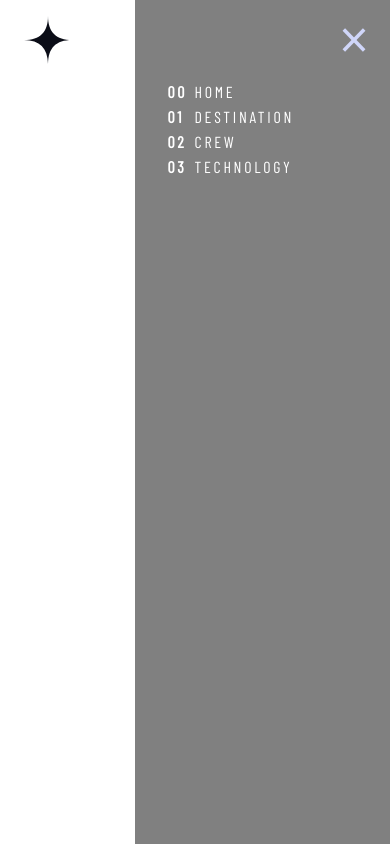
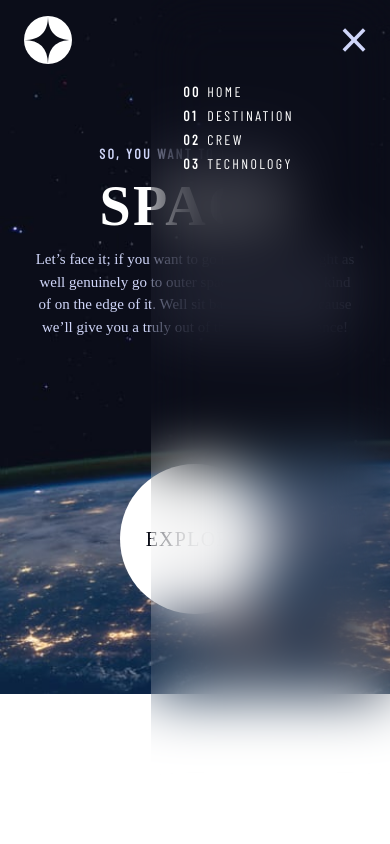
Before and after one commit to NeroZawady/fem-space-tourism, a plain HTML site: page starter-code/index.html in a window 390 px wide. Both pictures are taken after a click on the button 354 px from the left and 40 px from the top of the page. Drawn offline with nearby package versions, Linux system fonts and the light colour scheme; a web font is replaced by a local one.

Commit message:
Complete home section and typography styles

```diff
--- a/starter-code/index.html
+++ b/starter-code/index.html
@@ -14,7 +14,7 @@
     <link rel="stylesheet" href="custom-reset.css" />
     <link rel="stylesheet" href="style.css" />
     <script src="index.js" defer></script>
-    <title>Document</title>
+    <title>Space Tourism</title>
   </head>
   <body>
     <header class="header">
@@ -34,7 +34,9 @@
       <nav class="header__nav hidden">
         <ol class="header__list">
           <li class="header__list-item">
-            <a href="#home" class="header__link nav-text"> <span class="header__number">00</span> HOME </a>
+            <a href="#home" class="header__link nav-text">
+              <span class="header__number">00</span> HOME
+            </a>
           </li>
           <li class="header__nav-list-item">
             <a href="#destinations" class="header__link nav-text">
@@ -42,7 +44,9 @@
             </a>
           </li>
           <li class="header__nav-list-item">
-            <a href="#crew" class="header__link nav-text"> <span class="header__number">02</span> CREW </a>
+            <a href="#crew" class="header__link nav-text">
+              <span class="header__number">02</span> CREW
+            </a>
           </li>
           <li class="header__nav-list-item">
             <a href="#technology" class="header__link nav-text">
@@ -52,5 +56,28 @@
         </ol>
       </nav>
     </header>
+
+    <main class="main">
+      <article class="home">
+        <img
+          src="./assets/home/background-home-mobile.jpg"
+          alt="A photo of earth from space"
+          class="home__image"
+        />
+        <div class="home__content">
+          <div class="home__text">
+            <h1 class="home__heading nav-text">
+              SO, YOU WANT TO TRAVEL TO<br /><span class="heading-2">SPACE</span>
+            </h1>
+            <p class="home__body-text body-text">
+              Let’s face it; if you want to go to space, you might as well genuinely go to outer
+              space and not hover kind of on the edge of it. Well sit back, and relax because we’ll
+              give you a truly out of this world experience!
+            </p>
+          </div>
+          <button class="home__explore-button">EXPLORE</button>
+        </div>
+      </article>
+    </main>
   </body>
 </html>
--- a/starter-code/style.css
+++ b/starter-code/style.css
@@ -5,22 +5,117 @@
 
   font-family: 'Bellefair', serif;
 
-  --font-size--heading-1: 150px;
-  --font-size--heading-2: 100px;
-  --font-size--heading-3: 56px;
-  --font-size--heading-4: 32px;
-  --font-size--heading-5: 28px;
+  --font-size--heading-1: 80px;
+  --font-size--heading-2: 56px;
+  --font-size--heading-3: 24px;
+  --font-size--heading-4: 16px;
+  --font-size--heading-5: 16px;
   --font-size--sub-heading-1: 28px;
   --font-size--sub-heading-2: 14px;
-  --font-size--nav-text: 16px;
+  --font-size--nav-text: 14px;
+  --font-size--body-text: 15px;
 
-  --letter-spacing--heading-5: 4.75px;
+  --letter-spacing--heading-5: 2.7px;
   --letter-spacing--sub-heading-2: 2.35px;
-  --letter-spacing--nav-text: 2.7px;
+  --letter-spacing--nav-text: 2.35px;
+}
+
+@media (min-width: 600px) {
+  :root {
+    /* --font-size--heading-1: 150px; */
+    --font-size--heading-2: 80px;
+    --font-size--heading-3: 40px;
+    --font-size--heading-4: 24px;
+    --font-size--heading-5: 20px;
+    /* --font-size--sub-heading-1: 28px; */
+    /* --font-size--sub-heading-2: 14px; */
+    --font-size--nav-text: 16px;
+    --font-size--body-text: 16px;
+
+    --letter-spacing--heading-5: 3.4px;
+    /* --letter-spacing--sub-heading-2: 2.35px; */
+    --letter-spacing--nav-text: 2.7px;
+  }
+}
+
+@media (min-width: 900px) {
+  :root {
+    --font-size--heading-1: 150px;
+    --font-size--heading-2: 100px;
+    --font-size--heading-3: 56px;
+    --font-size--heading-4: 32px;
+    --font-size--heading-5: 28px;
+    /* --font-size--sub-heading-1: 28px; */
+    /* --font-size--sub-heading-2: 14px; */
+    --font-size--nav-text: 16px;
+    --font-size--body-text: 18px;
+
+    --letter-spacing--heading-5: 4.75px;
+    /* --letter-spacing--sub-heading-2: 2.35px; */
+    --letter-spacing--nav-text: 2.7px;
+  }
+}
+
+.heading-1 {
+  color: var(--color-accent-2);
+  font-family: 'Bellefair', serif;
+  font-size: var(--font-size--heading-1);
+}
+
+.heading-2 {
+  color: var(--color-accent-2);
+  font-family: 'Bellefair', serif;
+  font-size: var(--font-size--heading-2);
+}
+
+.heading-3 {
+  color: var(--color-accent-2);
+  font-family: 'Bellefair', serif;
+  font-size: 56px;
+}
+
+.heading-4 {
+  color: var(--color-accent-2);
+  font-family: 'Bellefair', serif;
+  font-size: var(--font-size--heading-4);
+}
+
+.heading-5 {
+  color: var(--color-accent-2);
+  font-family: 'Barlow Condensed', monospace;
+  font-size: var(--font-size--heading-5);
+  letter-spacing: var(--letter-spacing--heading-5);
+}
+
+.subheading-1 {
+  color: var(--color-accent-2);
+  font-family: 'Bellefair', serif;
+  font-size: var(--font-size--sub-heading-1);
+}
+
+.subheading-2 {
+  color: var(--color-accent-2);
+  font-family: 'Barlow Condensed', monospace;
+  font-size: var(--font-size--sub-heading-2);
+  letter-spacing: var(--letter-spacing--sub-heading-2);
+}
+
+.nav-text {
+  color: var(--color-accent-1);
+  font-family: 'Barlow Condensed', monospace;
+  font-size: var(--font-size--nav-text);
+  letter-spacing: var(--letter-spacing--nav-text);
+}
+
+.body-text {
+  color: var(--color-accent-1);
+  font-family: 'Bellefair', serif;
+  font-size: var(--font-size--body-text);
 }
 
 .header {
   position: fixed;
+  z-index: 100;
   display: flex;
   justify-content: space-between;
   width: 100%;
@@ -31,7 +126,7 @@
 }
 
 .header__menu-button {
-  z-index: 1;
+  z-index: 300;
   min-width: 24px;
   background: none;
   border: none;
@@ -43,11 +138,12 @@
 
 .header__nav {
   position: fixed;
+  z-index: 200;
   height: 100%;
   top: 0;
   right: 0;
   padding: 5rem 6rem 0 2rem;
-  background-color: gray;
+  backdrop-filter: blur(30px);
 }
 
 .header__list {
@@ -67,46 +163,60 @@
   font-weight: bold;
 }
 
-/* General Classes */
-
-.heading-1 {
-  font-size: 150px;
+.main {
 }
 
-.heading-2 {
-  font-size: 100px;
+.home {
+  position: relative;
+  display: flex;
+  flex-direction: column;
+  justify-content: center;
+  align-items: center;
 }
 
-.heading-3 {
-  font-size: 56px;
+.home__image {
+  width: 100%;
 }
 
-.heading-4 {
-  font-size: 32px;
+.home__content {
+  position: absolute;
+  display: flex;
+  flex-direction: column;
+  justify-content: space-around;
+  align-items: center;
+  top: 0;
+  height: 100%;
+  text-align: center;
+  padding: 1rem 2rem;
+  padding-top: 80px;
+  max-width: 100%;
 }
 
-.heading-5 {
-  font-family: 'Barlow Condensed', monospace;
-  font-size: 28px;
-  letter-spacing: 4.75px;
+.home__text {
 }
 
-.subheading-1 {
-  font-size: 28px;
+.home__heading {
 }
 
-.subheading-2 {
-  font-family: 'Barlow Condensed', monospace;
-  font-size: 14px;
-  letter-spacing: 2.35px;
+.home__body-text {
 }
 
-.nav-text {
-  font-family: 'Barlow Condensed', monospace;
-  font-size: 16px;
-  letter-spacing: 2.7px;
-  /* color: var(--color-accent-1); */
+.home__explore-button {
+  background-color: var(--color-accent-2);
+  border: none;
+  color: var(--color-main);
+  font-size: 20px;
+  letter-spacing: 1.25px;
+  width: 150px;
+  height: 150px;
+  border-radius: 100%;
 }
+
+.home__explore-button:hover {
+  outline: 2.5rem solid #24262f;
+}
+
+/* General Classes */
 
 .hidden {
   display: none;
```
